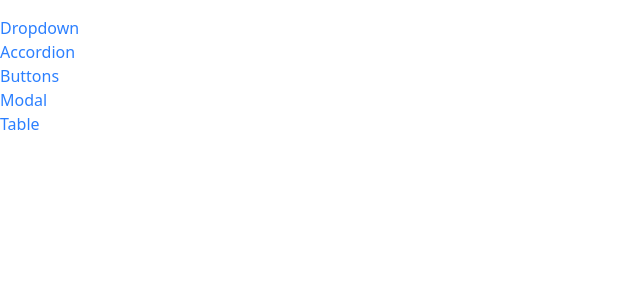
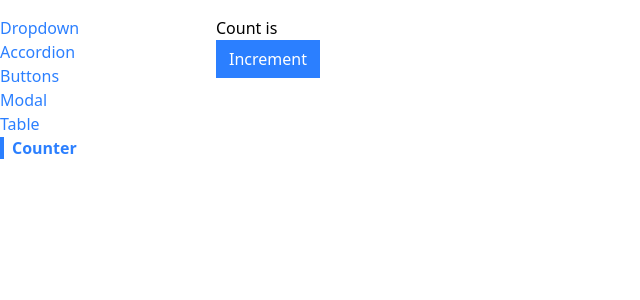
Before and after one commit to ayushthakali/Components, a React app: page /counter in a window 1280 px wide. Shown: the top 300 px of the page, without its empty margins (0-640 px from the left). Built offline with nearby package versions, Linux system fonts and the light colour scheme; the HTML template or start-up script is replaced by a standard one.

Commit message:
feat:use-counter.js hook created

```diff
--- a/src/App.js
+++ b/src/App.js
@@ -5,6 +5,7 @@
 import ButtonPage from "./pages/ButtonPage";
 import ModalPage from "./pages/ModalPage";
 import TablePage from "./pages/TablePage";
+import CounterPage from "./pages/CounterPage";
 
 function App() {
   return (
@@ -30,6 +31,11 @@
          <Route path="/table">
           <TablePage />
         </Route>
+
+         <Route path="/counter">
+          <CounterPage initialCount={10} />
+        </Route>
+
       </div>
     </div>
   );
--- a/src/components/SideBar.js
+++ b/src/components/SideBar.js
@@ -6,7 +6,8 @@
     { label: "Accordion", path: "/accordion" },
     { label: "Buttons", path: "/buttons" },
     { label: "Modal", path: "/modal" },
-    { label: "Table", path: "/table" }
+    { label: "Table", path: "/table" },
+    { label: "Counter", path: "/counter" }
   ];
 
   const renderedLinks = links.map((link) => {
--- /dev/null
+++ b/src/hooks/use-counter.js
@@ -0,0 +1,21 @@
+import { useState, useEffect } from "react";
+
+function useCounter( { initialCount } ) {
+  const [count, setCount] = useState(initialCount);
+     console.log(initialCount);
+
+  useEffect(() => {
+    console.log(count);
+
+  }, [count]);
+
+  const increment = () => {
+    setCount(count + 1);
+  };
+
+  return {
+    count,
+    increment,
+  };
+}
+export default useCounter;
--- a/src/pages/CounterPage.js
+++ b/src/pages/CounterPage.js
@@ -1,13 +1,14 @@
-import { useState, useEffect } from "react";
+import Button from "../components/Button";
+import useCounter from "../hooks/use-counter";
 
 function CounterPage({ initialCount }) {
-  const [count, setCount] = useState(initialCount);
-
-  useEffect(() => {
-    console.log(count);
-  }, [count]);
-
-  return <div>CounterPage</div>;
+  const { count, increment} = useCounter(initialCount);
+  return (
+    <div>
+      <h1>Count is {count}</h1>
+      <Button primary className="cursor-pointer hover:bg-blue-800" onClick={increment}>Increment</Button>
+    </div>
+  );
 }
 
 export default CounterPage;
```
